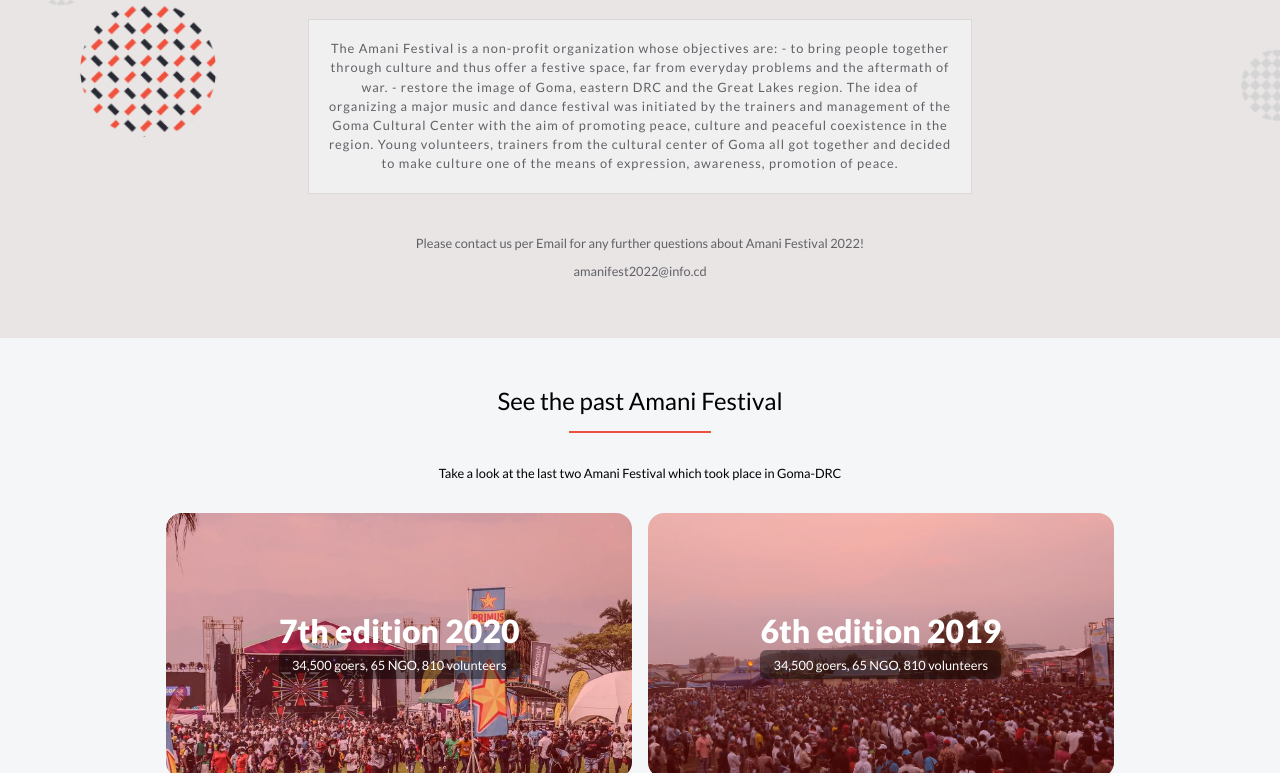
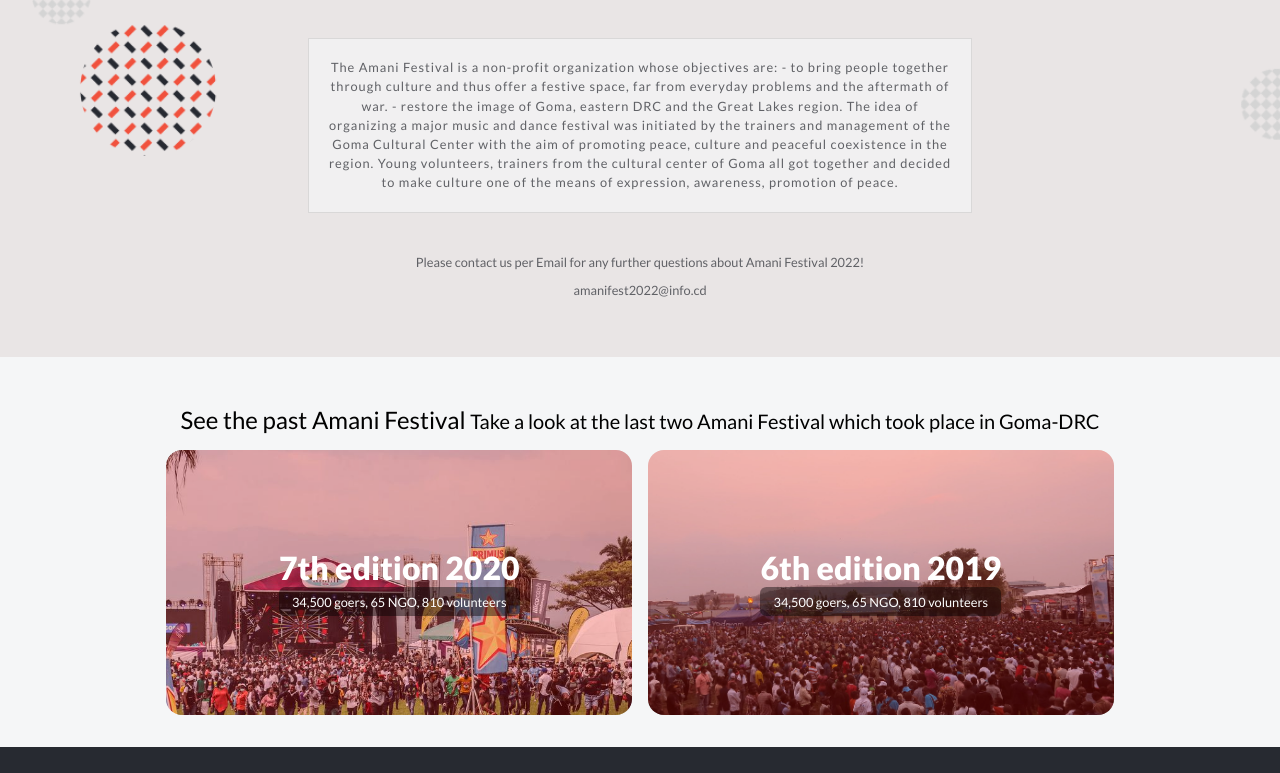
Before and after one commit to Bateyjosue/amani-fest, a website: page about.html in a window 1280 px wide. Shown: the part 329-1102 px from the top of the page. Drawn offline with nearby package versions, Linux system fonts and the light colour scheme.

Commit message:
add up button to about page

```diff
--- a/about.html
+++ b/about.html
@@ -22,6 +22,9 @@
     <link rel="stylesheet" href="style/style.css" />
   </head>
   <body>
+    <a href="#headline" class="up">
+      <i class="bi bi-capslock-fill"></i>
+    </a>
     <header>
       <div class="nav-social pad">
         <ul>
@@ -52,7 +55,7 @@
           <li class="home-link">
             <a href="index.html"><i class="bi bi-house"></i></a>
           </li>
-          <li><a href="about.html">About</a></li>
+          <li class="active"><a href="about.html">About</a></li>
           <li><a href="/#program">Program</a></li>
           <li><a href="/#guest">Guest</a></li>
           <li><a href="/#partner">Sponsor</a></li>
@@ -64,7 +67,7 @@
         <i class="bi bi-list"></i>
       </div>
     </header>
-    <section class="headline-a">
+    <section class="headline-a" id="headline">
       <h1>FESTIVAL FOR PEACE IN THE AFRICAN GREAT LAKES REGION 2022</h1>
       <h6>"Playing for Change, Singing for Peace"</h6>
       <p>
@@ -90,11 +93,11 @@
     <section class="edition">
       <h2>
         See the past Amani Festival
-        <div></div>
-        <p>
+        <span></span>
+        <small>
           Take a look at the last two Amani Festival which took place in
           Goma-DRC
-        </p>
+        </small>
       </h2>
       <div class="past">
         <div class="first">
```
